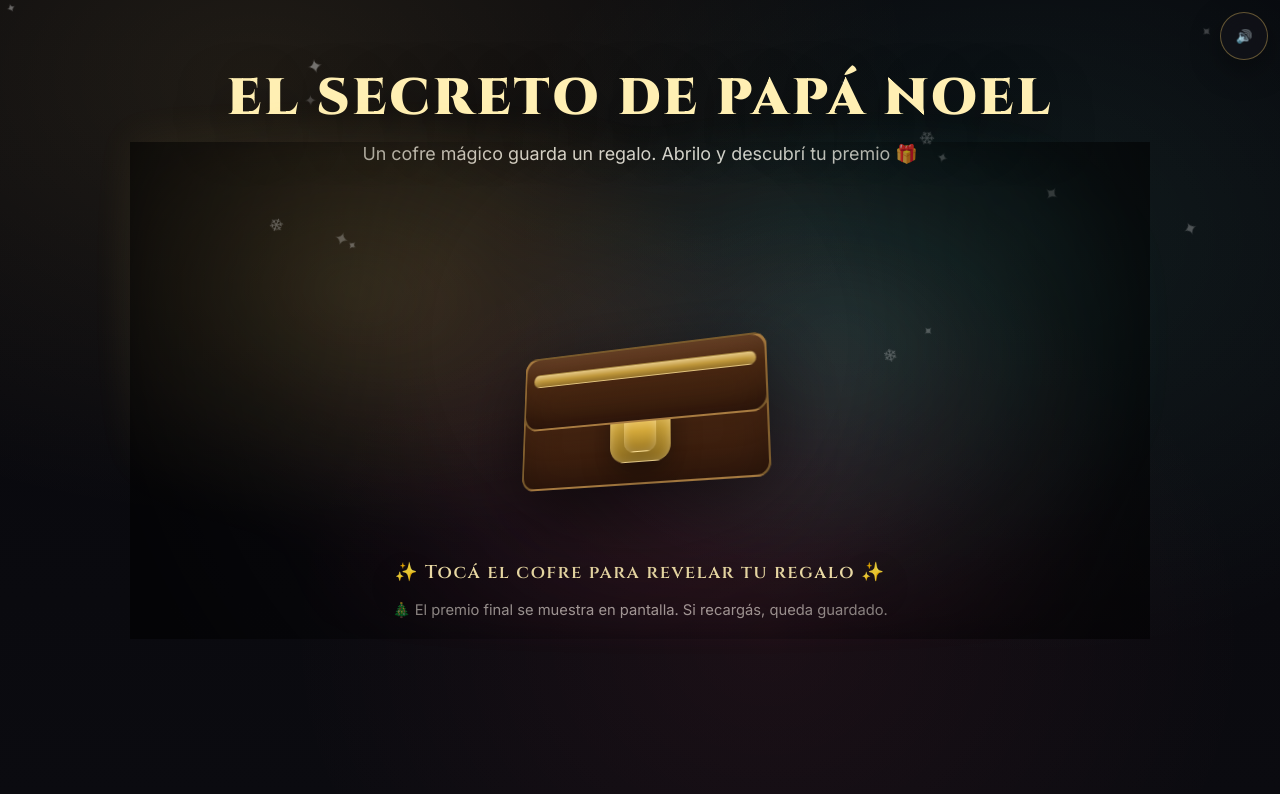
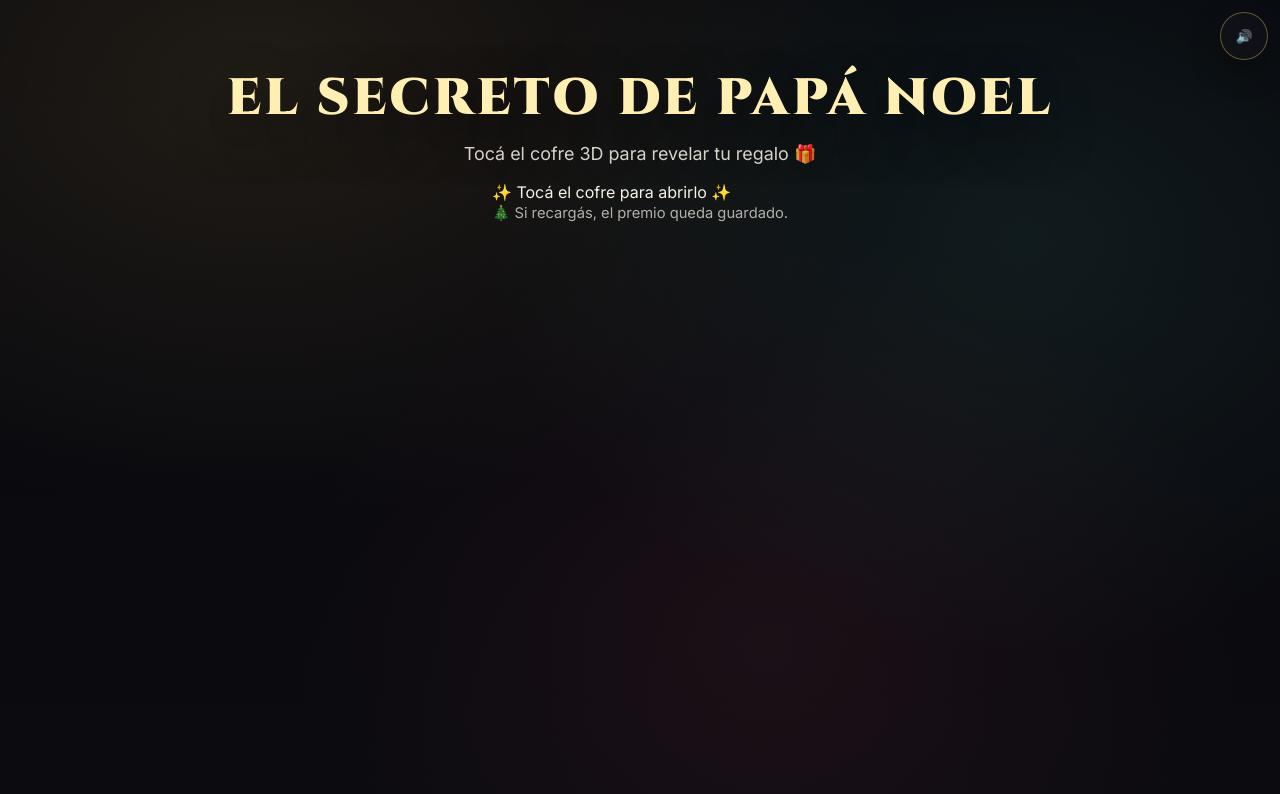
Before and after one commit to qscasino/cofresorpresa, a plain HTML site: page index.html in a window 1280 px wide. Drawn offline with Linux system fonts and the light colour scheme.

Commit message:
Update index.html

```diff
--- a/index.html
+++ b/index.html
@@ -4,13 +4,13 @@
   <meta charset="UTF-8" />
   <meta name="viewport" content="width=device-width, initial-scale=1.0, maximum-scale=1.0, user-scalable=no" />
   <meta name="theme-color" content="#0b0b10" />
-  <title>El Secreto de Papá Noel</title>
+  <title>El Secreto de Papá Noel — 3D</title>
 
   <link rel="preconnect" href="https://fonts.googleapis.com">
   <link rel="preconnect" href="https://fonts.gstatic.com" crossorigin>
   <link href="https://fonts.googleapis.com/css2?family=Cinzel:wght@600;700;800;900&family=Inter:wght@400;500;600&display=swap" rel="stylesheet">
 
-  <!-- IMPORTANTE: rutas relativas para GitHub Pages -->
+  <!-- RUTA RELATIVA (clave para GitHub Pages, no uses /style.css) -->
   <link rel="stylesheet" href="./style.css" />
 </head>
 
@@ -19,97 +19,38 @@
   <div class="preloader" id="preloader" aria-hidden="false">
     <div class="pre-card">
       <img class="pre-logo" src="assets/logo.png" alt="Logo" onerror="this.style.display='none'">
-
-      <!-- Imagen opcional arriba de la barra -->
-      <img class="pre-ornament" src="assets/preload-top.png" alt="" onerror="this.style.display='none'">
+      <div class="pre-title">EL SECRETO DE PAPÁ NOEL</div>
 
       <div class="progress-wrap" role="progressbar" aria-valuemin="0" aria-valuemax="100" aria-valuenow="0">
         <div class="progress-bar">
           <div class="progress-fill" id="progressFill"></div>
-          <div class="progress-glow"></div>
         </div>
         <div class="progress-text">
           <span id="progressText">0%</span>
-          <span class="progress-sub" id="progressSub">Preparando el cofre…</span>
+          <span class="progress-sub" id="progressSub">Preparando la magia…</span>
         </div>
       </div>
 
-      <div class="pre-hint">Si el audio está activado, se inicia al primer toque.</div>
+      <div class="pre-hint">Tip: el audio se habilita al primer toque.</div>
     </div>
   </div>
 
-  <!-- UI TOP -->
+  <!-- UI -->
   <header class="topbar">
     <button class="sound-btn" id="soundBtn" aria-label="Sonido">🔊</button>
   </header>
 
-  <!-- MAIN -->
-  <main class="screen" id="screen">
+  <main class="screen">
     <div class="hero">
       <h1 class="title">EL SECRETO DE PAPÁ NOEL</h1>
-      <p class="subtitle">Un cofre mágico guarda un regalo. Abrilo y descubrí tu premio 🎁</p>
-
-      <!-- Imagen opcional en fase de juego -->
-      <img class="game-ornament" src="assets/game-top.png" alt="" onerror="this.style.display='none'">
+      <p class="subtitle">Tocá el cofre 3D para revelar tu regalo 🎁</p>
     </div>
 
-    <section class="stage">
-      <div class="ambient-layers" aria-hidden="true">
-        <div class="aurora"></div>
-        <div class="vignette"></div>
-      </div>
-
-      <!-- COFRE 3D -->
-      <button class="chest-btn" id="chestBtn" aria-label="Abrir cofre">
-        <div class="chest-wrap" id="chestWrap">
-          <div class="lightcone" id="lightCone"></div>
-          <div class="bloom" id="bloom"></div>
-
-          <div class="chest3d" id="chest3d">
-            <!-- BASE -->
-            <div class="base">
-              <div class="face front"></div>
-              <div class="face back"></div>
-              <div class="face left"></div>
-              <div class="face right"></div>
-              <div class="face top"></div>
-              <div class="face bottom"></div>
-
-              <div class="metal-band band-1"></div>
-              <div class="metal-band band-2"></div>
-              <div class="lock-plate"></div>
-              <div class="lock"></div>
-            </div>
-
-            <!-- LID -->
-            <div class="lid" id="lid">
-              <div class="face lid-top"></div>
-              <div class="face lid-front"></div>
-              <div class="face lid-back"></div>
-              <div class="face lid-left"></div>
-              <div class="face lid-right"></div>
-
-              <div class="lid-band"></div>
-            </div>
-          </div>
-
-          <!-- CARTA que sale del cofre -->
-          <div class="card-pop" id="cardPop" aria-hidden="true">
-            <div class="prize-card" id="prizeCard">
-              <div class="rarity-chip" id="rarityChip">COMÚN</div>
-              <div class="prize-icon" id="prizeIcon">🎁</div>
-              <div class="prize-title" id="prizeTitle">BONO 100%</div>
-              <div class="prize-sub" id="prizeSub">Tu regalo de Navidad</div>
-              <div class="shine" aria-hidden="true"></div>
-              <div class="aura" aria-hidden="true"></div>
-            </div>
-          </div>
-        </div>
-      </button>
-
-      <p class="instruction" id="instruction">✨ Tocá el cofre para revelar tu regalo ✨</p>
-      <p class="note" id="note">🎄 El premio final se muestra en pantalla. Si recargás, queda guardado.</p>
-    </section>
+    <!-- Three.js mount -->
+    <div class="three-wrap" id="threeWrap">
+      <div class="hint" id="hint">✨ Tocá el cofre para abrirlo ✨</div>
+      <div class="note" id="note">🎄 Si recargás, el premio queda guardado.</div>
+    </div>
   </main>
 
   <!-- MODAL RESULTADO -->
@@ -139,9 +80,7 @@
     </div>
   </div>
 
-  <div class="snow" id="snow" aria-hidden="true"></div>
-
-  <!-- IMPORTANTE: rutas relativas -->
+  <!-- Script -->
   <script type="module" src="./main.js"></script>
 </body>
 </html>
```
